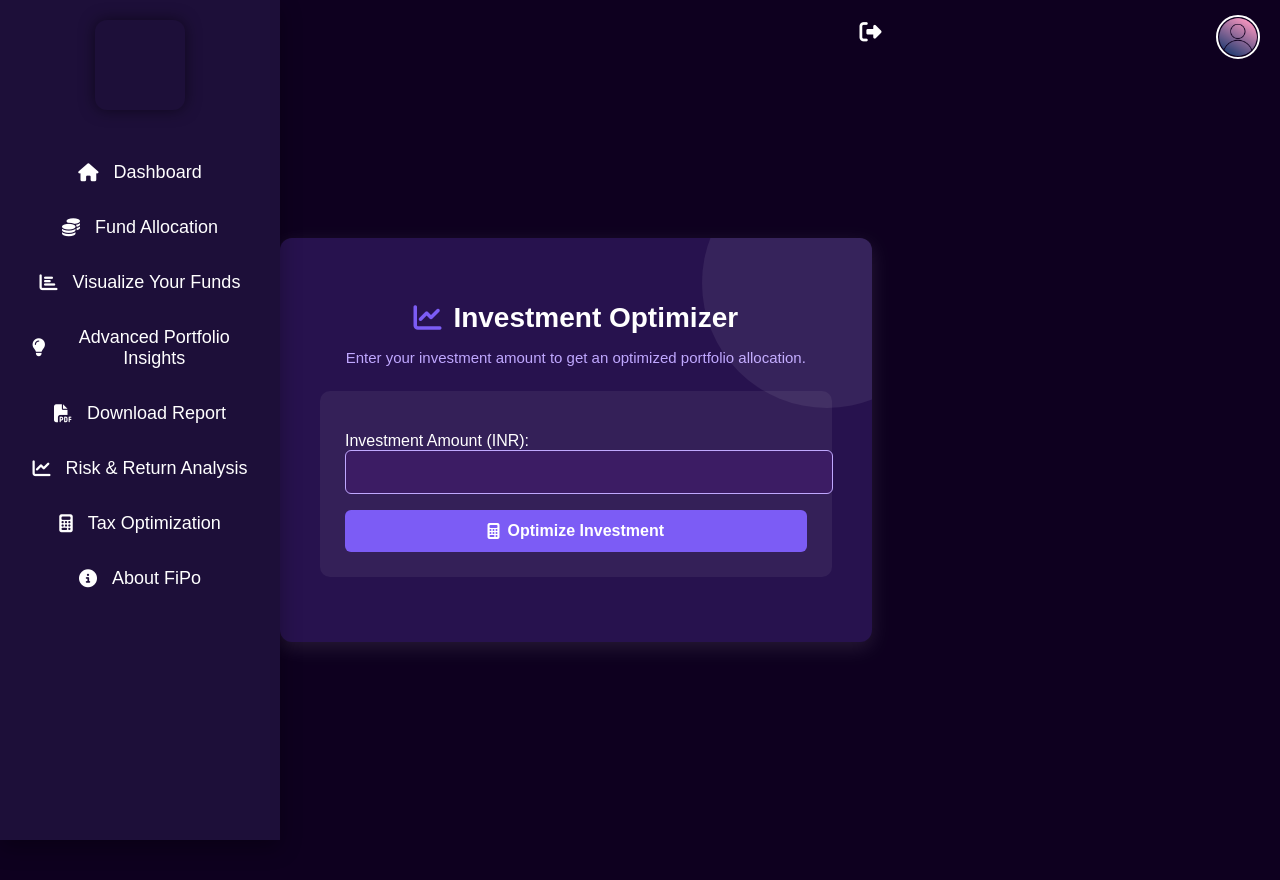
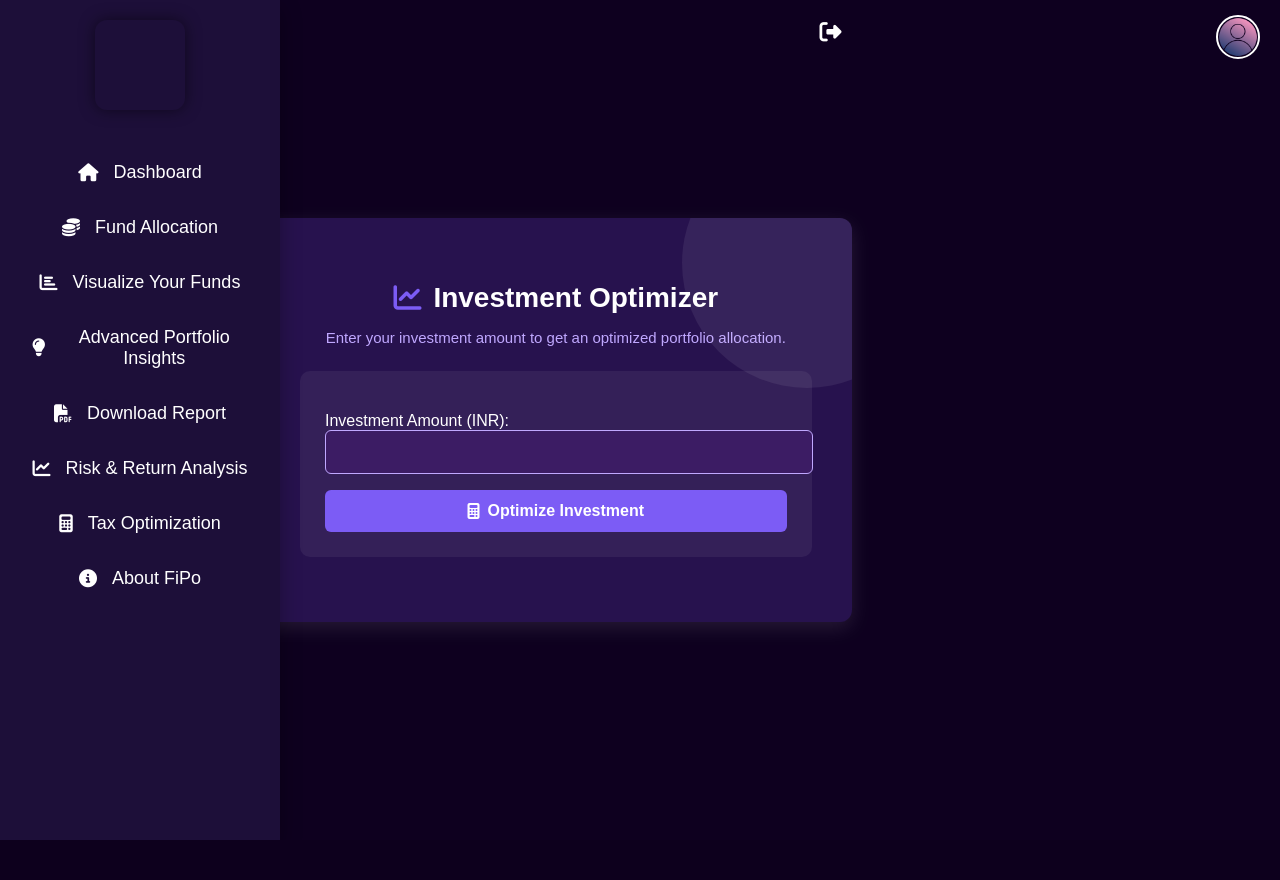
Before and after one commit to gowthamnachu/fipo, a Django app: page /fund-allocation/ in a window 1280 px wide. After the commit the page ends 840 px from the top, so only its background shows below. Run offline with Django 5.2, Linux system fonts and the light colour scheme; a user stored in the database is signed in; some libraries are stand-ins or nearby versions; grey boxes are pictures that could not be loaded.

Commit message:
First commit

```diff
--- a/app/templates/fund_allocation.html
+++ b/app/templates/fund_allocation.html
@@ -3,28 +3,28 @@
 
 {% block content %}
 <style>
-    /* Centering the Investment Box */
-    .center-wrapper {
+    /* Full Page Centering */
+    .full-page-container {
         display: flex;
         justify-content: center;
         align-items: center;
-        height: 100vh; /* Ensures full height */
-        padding: 20px;
+        height: 100vh; /* Full viewport height */
     }
 
+    /* Investment Optimizer Box */
     .optimizer-container {
-        max-width: 700px;
-        width: 100%;
         background: #27124e;
         padding: 40px;
         border-radius: 12px;
         box-shadow: 0px 6px 20px rgba(255, 255, 255, 0.1);
         text-align: center;
+        width: 100%;
+        max-width: 750px;
         position: relative;
         overflow: hidden;
     }
 
-    /* Background Circle */
+    /* Background Circle for Design */
     .optimizer-container::before {
         content: "";
         position: absolute;
@@ -58,7 +58,7 @@
         margin-bottom: 25px;
     }
 
-    /* Investment Form */
+    /* Form Styling */
     .investment-form {
         background: rgba(255, 255, 255, 0.06);
         padding: 25px;
@@ -180,14 +180,7 @@
 
     /* Responsive Design */
     @media (max-width: 768px) {
-        .center-wrapper {
-            height: auto;
-            padding: 30px 0;
-        }
-
         .optimizer-container {
-            width: 90%;
-            margin: auto;
             padding: 30px;
         }
 
@@ -201,7 +194,7 @@
     }
 </style>
 
-<div class="center-wrapper">
+<div class="full-page-container">
     <div class="optimizer-container">
         <h2 class="heading"><i class="fas fa-chart-line"></i> Investment Optimizer</h2>
         <p class="subtext">Enter your investment amount to get an optimized portfolio allocation.</p>
--- a/fipo/settings.py
+++ b/fipo/settings.py
@@ -27,7 +27,7 @@
 # SECURITY WARNING: don't run with debug turned on in production!
 DEBUG = True
 
-ALLOWED_HOSTS = []
+ALLOWED_HOSTS = ['fipo.onrender.com','127.0.0.1']
 
 
 # Application definition
```
Also changed, not shown: db.sqlite3.
